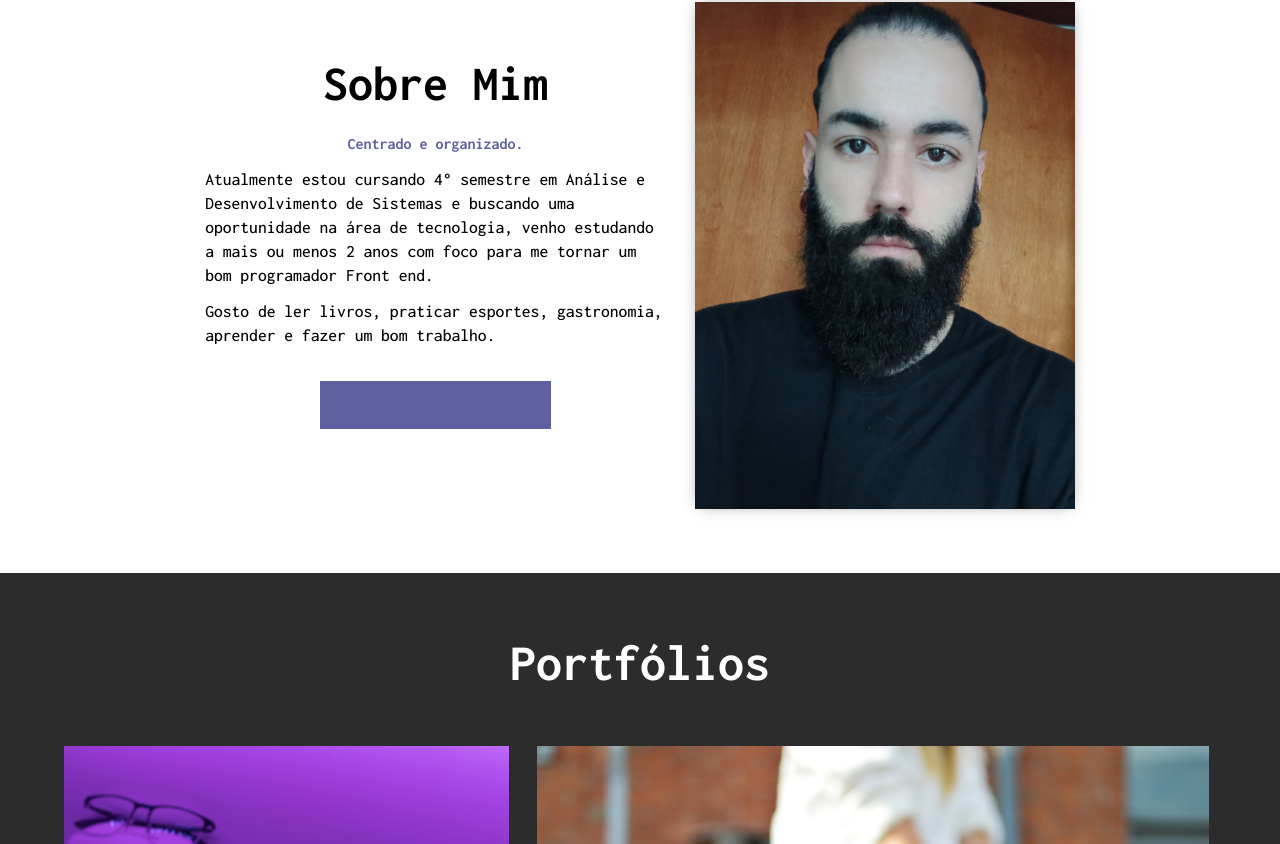
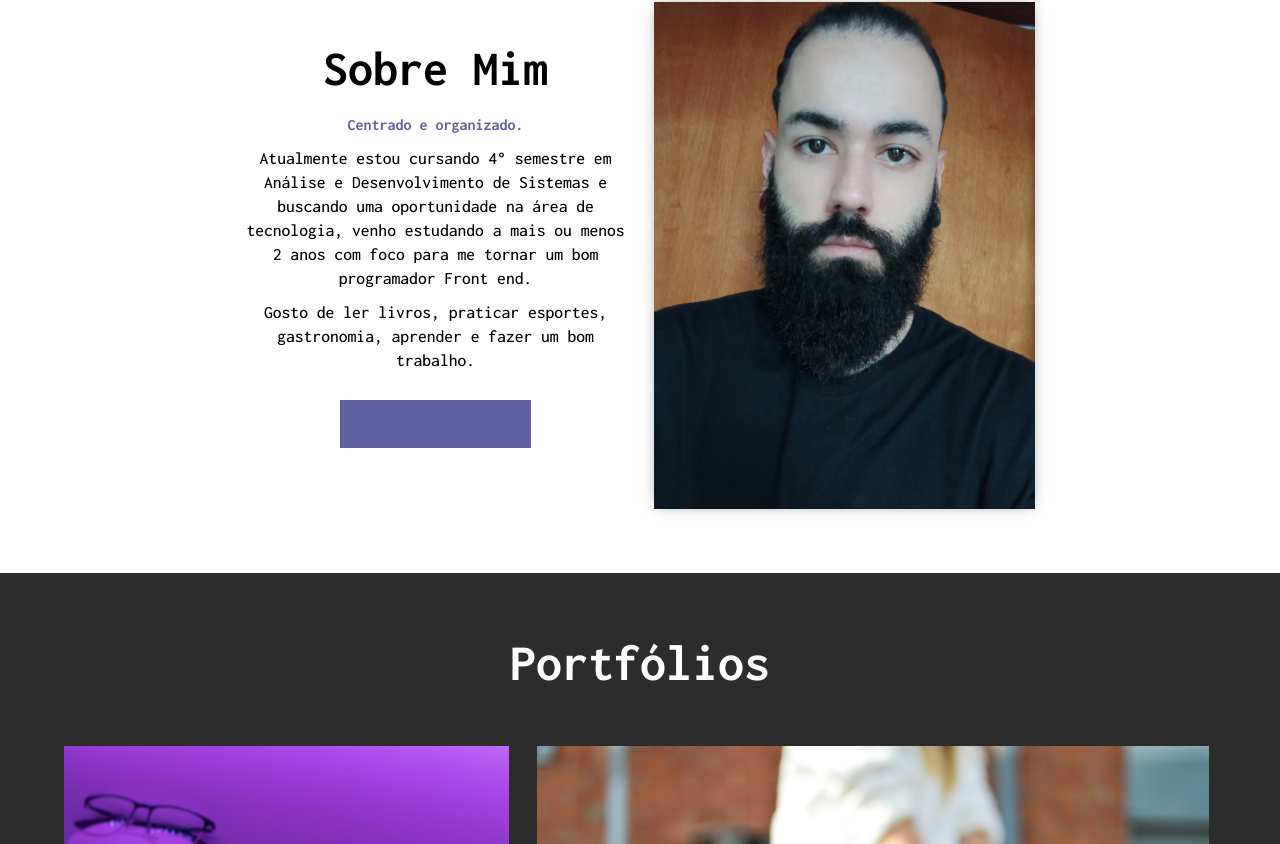
Before and after one commit to RodrigoMelloFernandes/Portfolio, a React (Create React App) app in the folder portfolio/: page / in a window 1280 px wide. Shown: the part 862-1706 px from the top of the page. Built offline with nearby package versions, Linux system fonts and the light colour scheme.

Commit message:
Fixed AboutMe

```diff
--- a/portfolio/src/pages/AboutMe/AboutMe.module.scss
+++ b/portfolio/src/pages/AboutMe/AboutMe.module.scss
@@ -26,7 +26,7 @@
       @include for-desktop-only{
         @include display-flexDirection(flex, column);
         @include alignItems-justifyContent(center, center);
-        @include width-height(40%, 0);
+        @include width-height(33%, 0);
         margin-right: 2.5%;
       }
       &___firstTitleComponent{
--- a/portfolio/src/scss/components/Subtitles/Subtitle.scss
+++ b/portfolio/src/scss/components/Subtitles/Subtitle.scss
@@ -7,6 +7,7 @@
   text-align: start;
   //--------------------Desktop----------------------------->
   @include for-desktop-only {
+    text-align: center;
     margin-bottom: 2.5%;
   }
 }
```
